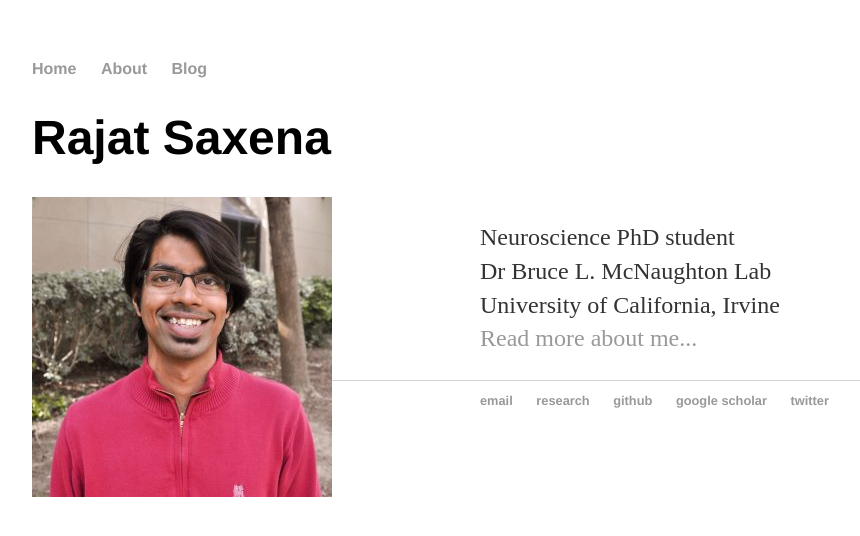
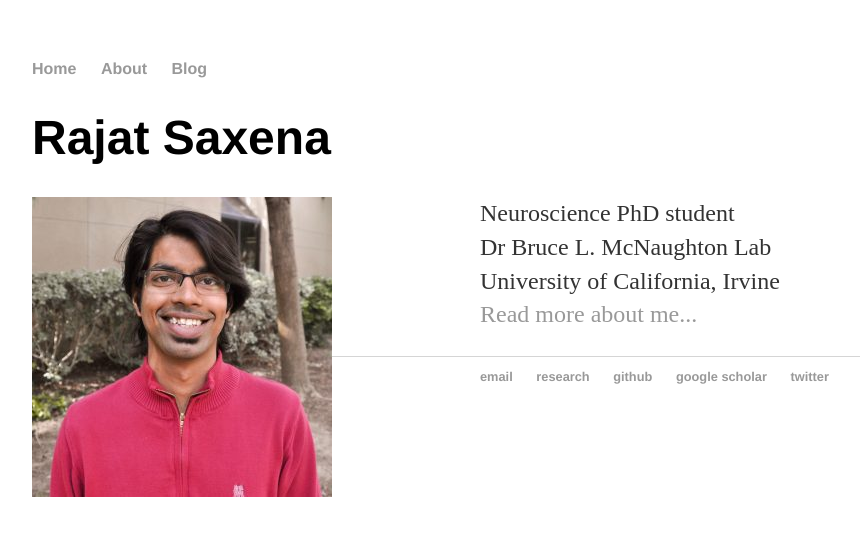
Before and after one commit to rajatsaxena/rajatsaxena.github.io, a Jekyll site: the page built from index.html, in a window 1280 px wide. Shown: the top 536 px of the page, without its empty margins (160-1020 px from the left). Built offline with Jekyll 4.4.1, drawn with Linux system fonts in a browser that asks for light colours.

Commit message:
Update index.html

```diff
--- a/index.html
+++ b/index.html
@@ -7,7 +7,7 @@ title: Rajat Saxena
 	<div class="left" style="width: 50%; display: inline-block; float:left;">
 		<img src="https://rajatsaxena.github.io//images//SaxenaR.jpg">
 	</div>
-	<div class="right" style="display: inline-block;">
+	<div class="right">
 	<p> Neuroscience PhD student <br/>
 		Dr Bruce L. McNaughton Lab <br/>
 		University of California, Irvine <br/>
```
